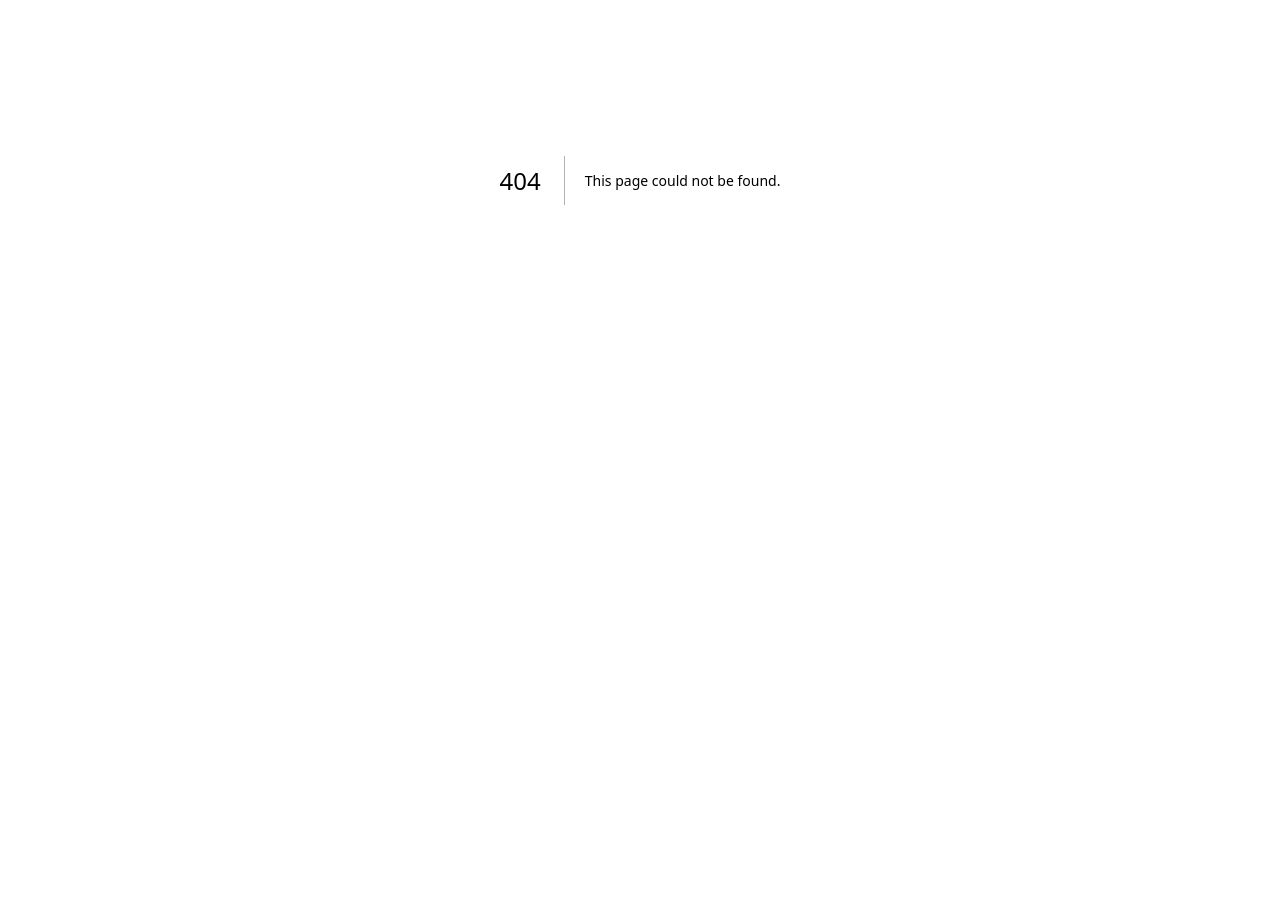
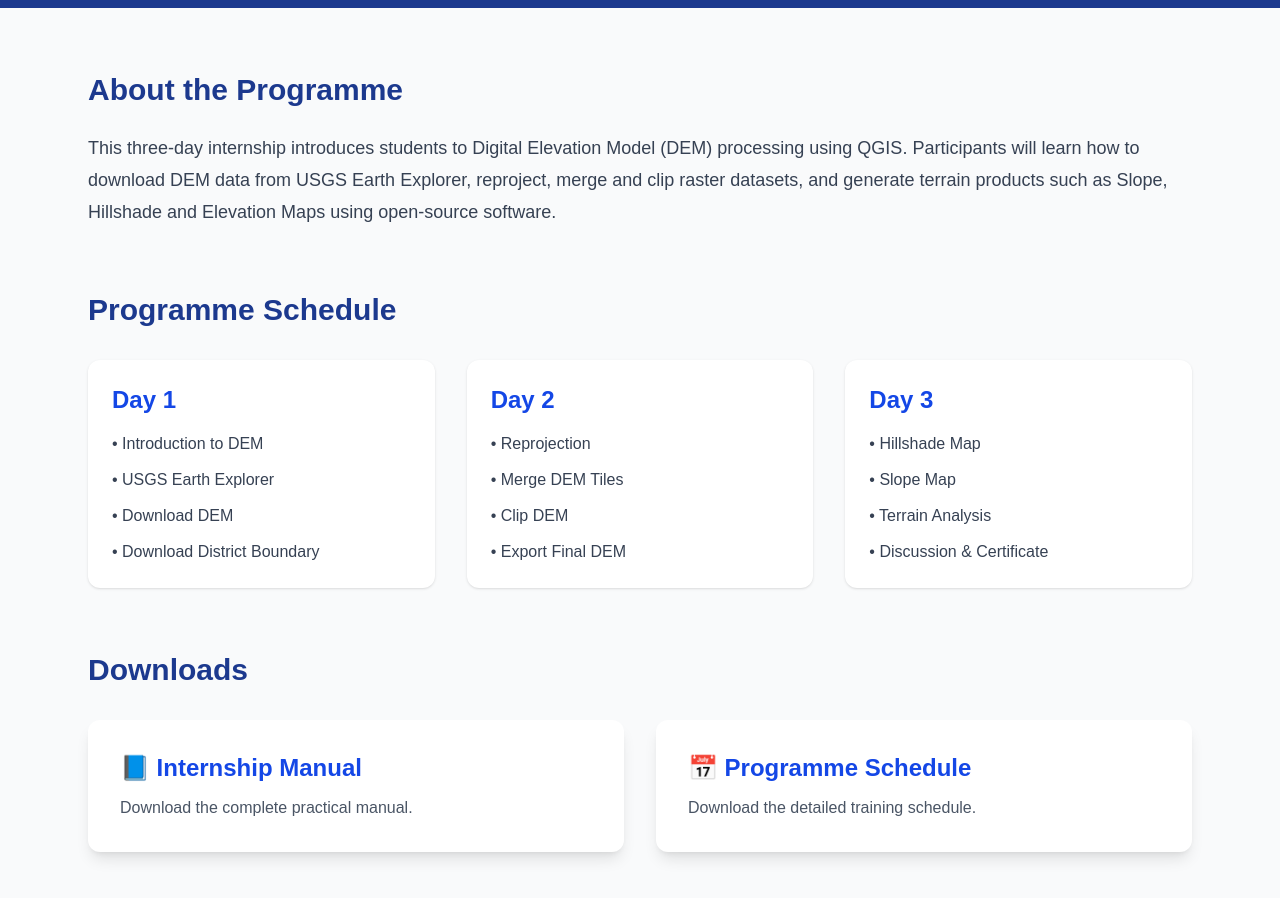
Before and after one commit to coe-esgst-mitm/coe-website, a Next.js app: page /internship in a window 1280 px wide. Before the commit this address had no page. Shown: the part 220-1118 px from the top of the page. Before the commit the page ends 800 px from the top, so only its background shows below. Built offline with nearby package versions, Linux system fonts and the light colour scheme.

Commit message:
Added internship page and upcoming events

```diff
--- /dev/null
+++ b/app/internship/page.tsx
@@ -0,0 +1,129 @@
+import Link from "next/link";
+
+export default function InternshipPage() {
+  return (
+    <main className="min-h-screen bg-gray-50">
+
+      {/* Hero */}
+      <section className="bg-blue-900 text-white py-16">
+        <div className="max-w-6xl mx-auto px-6">
+
+          <h1 className="text-5xl font-bold">
+            3-Day Internship Training Programme
+          </h1>
+
+          <p className="mt-6 text-xl text-blue-100">
+            Downloading, Processing and Terrain Analysis of Digital Elevation
+            Models (DEM) using Open-Source GIS Software (QGIS)
+          </p>
+
+        </div>
+      </section>
+
+      {/* About */}
+      <section className="max-w-6xl mx-auto py-16 px-6">
+
+        <h2 className="text-3xl font-bold text-blue-900">
+          About the Programme
+        </h2>
+
+        <p className="mt-6 text-gray-700 leading-8 text-lg">
+          This three-day internship introduces students to Digital Elevation
+          Model (DEM) processing using QGIS. Participants will learn how to
+          download DEM data from USGS Earth Explorer, reproject, merge and clip
+          raster datasets, and generate terrain products such as Slope,
+          Hillshade and Elevation Maps using open-source software.
+        </p>
+
+      </section>
+
+      {/* Schedule */}
+      <section className="max-w-6xl mx-auto px-6 pb-16">
+
+        <h2 className="text-3xl font-bold text-blue-900 mb-8">
+          Programme Schedule
+        </h2>
+
+        <div className="grid md:grid-cols-3 gap-8">
+
+          <div className="bg-white rounded-xl shadow p-6">
+            <h3 className="text-2xl font-bold text-blue-700">Day 1</h3>
+
+            <ul className="mt-4 space-y-3 text-gray-700">
+              <li>• Introduction to DEM</li>
+              <li>• USGS Earth Explorer</li>
+              <li>• Download DEM</li>
+              <li>• Download District Boundary</li>
+            </ul>
+          </div>
+
+          <div className="bg-white rounded-xl shadow p-6">
+            <h3 className="text-2xl font-bold text-blue-700">Day 2</h3>
+
+            <ul className="mt-4 space-y-3 text-gray-700">
+              <li>• Reprojection</li>
+              <li>• Merge DEM Tiles</li>
+              <li>• Clip DEM</li>
+              <li>• Export Final DEM</li>
+            </ul>
+          </div>
+
+          <div className="bg-white rounded-xl shadow p-6">
+            <h3 className="text-2xl font-bold text-blue-700">Day 3</h3>
+
+            <ul className="mt-4 space-y-3 text-gray-700">
+              <li>• Hillshade Map</li>
+              <li>• Slope Map</li>
+              <li>• Terrain Analysis</li>
+              <li>• Discussion & Certificate</li>
+            </ul>
+          </div>
+
+        </div>
+
+      </section>
+
+      {/* Downloads */}
+      <section className="max-w-6xl mx-auto px-6 pb-20">
+
+        <h2 className="text-3xl font-bold text-blue-900 mb-8">
+          Downloads
+        </h2>
+
+        <div className="grid md:grid-cols-2 gap-8">
+
+          <a
+            href="/downloads/Internship_Manual.pdf"
+            target="_blank"
+            className="bg-white rounded-xl shadow-lg p-8 hover:shadow-xl transition"
+          >
+            <h3 className="text-2xl font-bold text-blue-700">
+              📘 Internship Manual
+            </h3>
+
+            <p className="mt-3 text-gray-600">
+              Download the complete practical manual.
+            </p>
+          </a>
+
+          <a
+            href="/downloads/Schedule.pdf"
+            target="_blank"
+            className="bg-white rounded-xl shadow-lg p-8 hover:shadow-xl transition"
+          >
+            <h3 className="text-2xl font-bold text-blue-700">
+              📅 Programme Schedule
+            </h3>
+
+            <p className="mt-3 text-gray-600">
+              Download the detailed training schedule.
+            </p>
+          </a>
+
+        </div>
+
+      </section>
+
+    </main>
+  );
+}
--- a/app/page.tsx
+++ b/app/page.tsx
@@ -1,6 +1,7 @@
 import Hero from "@/components/Hero";
 import About from "@/components/About";
 import FocusAreas from "@/components/FocusAreas";
+import UpcomingEvents from "@/components/UpcomingEvents";
 import CentreCoordinators from "@/components/CentreCoordinators";
 import Contact from "@/components/Contact";
 import Footer from "@/components/Footer";
@@ -11,6 +12,7 @@ export default function Home() {
       <Hero />
       <About />
       <FocusAreas />
+      <UpcomingEvents />
       <CentreCoordinators />
       <Contact />
       <Footer />
--- /dev/null
+++ b/components/UpcomingEvents.tsx
@@ -0,0 +1,57 @@
+import Link from "next/link";
+
+export default function UpcomingEvents() {
+  return (
+    <section className="py-20 bg-slate-100">
+      <div className="max-w-6xl mx-auto px-6">
+
+        <h2 className="text-4xl font-bold text-center text-blue-900">
+          Upcoming Events
+        </h2>
+
+        <p className="text-center text-gray-600 mt-3 mb-12">
+          Training Programmes, Workshops and Faculty Development Programmes
+        </p>
+
+        <Link href="/internship">
+
+          <div className="bg-white rounded-2xl shadow-lg p-8 hover:shadow-2xl hover:-translate-y-2 transition cursor-pointer border-l-8 border-blue-700">
+
+            <h3 className="text-3xl font-bold text-blue-700">
+              🎓 3-Day Internship Training Programme
+            </h3>
+
+            <p className="mt-4 text-gray-700 leading-8">
+              Learn DEM Downloading, Reprojection, Merging, Clipping,
+              Slope Mapping, Hillshade Generation and Terrain Analysis
+              using Open-Source GIS Software (QGIS).
+            </p>
+
+            <div className="mt-8 flex flex-wrap gap-3">
+
+              <span className="bg-blue-100 text-blue-700 px-4 py-2 rounded-full">
+                3 Days
+              </span>
+
+              <span className="bg-green-100 text-green-700 px-4 py-2 rounded-full">
+                Offline
+              </span>
+
+              <span className="bg-yellow-100 text-yellow-700 px-4 py-2 rounded-full">
+                5th Semester Students
+              </span>
+
+            </div>
+
+            <button className="mt-8 bg-blue-700 text-white px-6 py-3 rounded-xl hover:bg-blue-800">
+              View Programme →
+            </button>
+
+          </div>
+
+        </Link>
+
+      </div>
+    </section>
+  );
+}
```
Also changed, not shown: 2 other files (tests, documents, lock files or other folders).
